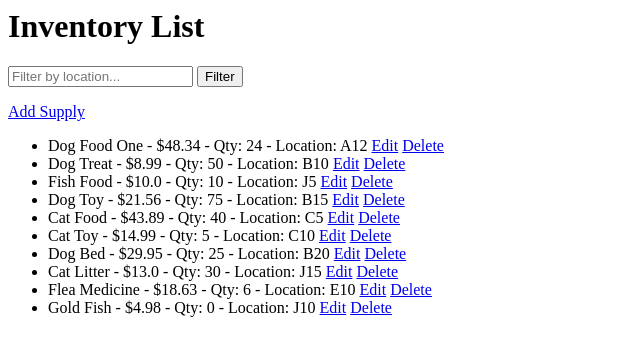
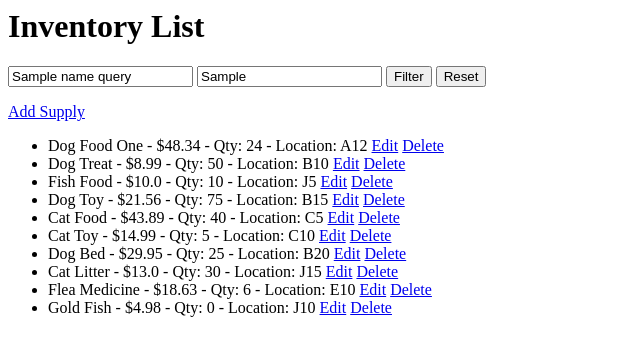
Before and after one commit to TLeafWolf/SDEV_220_Final_Project_Group5, a Django app: template inventory_project/inventory/templates/inventory/index.html in a window 1280 px wide. Shown: the top 356 px of the page, without its empty margins (0-640 px from the left). Run offline with Django 5.2, Linux system fonts and the light colour scheme; data comes from the database, SQL or seed files in the repository; the template is opened without the code that fills it: values that come from a table or form of the project are taken from there, most other values are stand-ins (such as "Sample title", 1, 10 or a date in 2020).

Commit message:
Update index.html

```diff
--- a/inventory_project/inventory/templates/inventory/index.html
+++ b/inventory_project/inventory/templates/inventory/index.html
@@ -1,9 +1,11 @@
 <h1>Inventory List</h1>
 
 <form method="get" style="margin-bottom: 1rem;">
-    <input type="text" name="location" placeholder="Filter by location..." value="{{ query }}">
+    <input type="text" name="name" placeholder="Filter by name..." value="{{ name_query }}">
+    <input type="text" name="location" placeholder="Filter by location..." value="{{ location_query }}">
     <button type="submit">Filter</button>
-    {% if query %}
+
+    {% if name_query or location_query %}
         <a href="{% url 'index' %}"><button type="button">Reset</button></a>
     {% endif %}
 </form>
```
